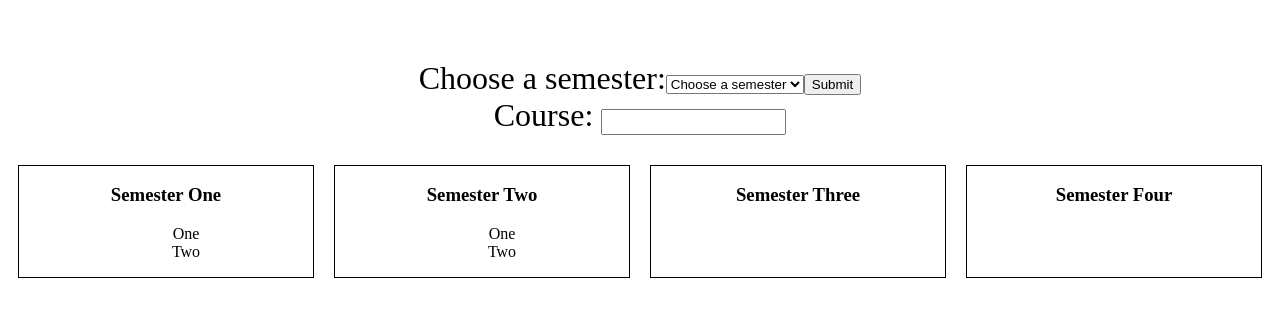
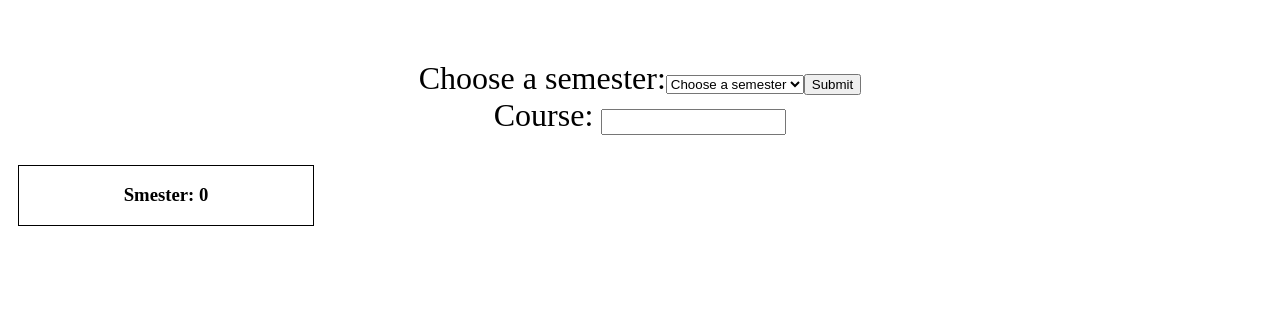
Before and after one commit to gustavoweb33/school-courses-with-react, a React (Create React App) app: page / in a window 1280 px wide. Shown: the top 316 px of the page. Built offline with nearby package versions, Linux system fonts and the light colour scheme.

Commit message:
updated files to display courses

```diff
--- a/src/components/SearchForm.js
+++ b/src/components/SearchForm.js
@@ -11,10 +11,10 @@ const searchForm = (props) => {
                 <select id='semester' onChange={props.submit}>
 
                     <option >Choose a semester</option>
-                    <option value={0}>1</option>
-                    <option value={1}>2</option>
-                    <option value={2}>3</option>
-                    <option value={3}>4</option>
+                    <option value={1}>1</option>
+                    <option value={2}>2</option>
+                    <option value={3}>3</option>
+                    <option value={4}>4</option>
                 </select>
                 <button onClick={props.click}>Submit</button>
             </form>
--- a/src/components/SemesterTables.js
+++ b/src/components/SemesterTables.js
@@ -1,28 +1,22 @@
 import React from 'react';
 import '../containers/SemesterTables.css';
 
-const SemesterTables = () => {
+
+const SemesterTables = (props) => {
+    let userChosenSemester = props.semesterValue;
+    const userChosenCourses = props.chosenCourses;
+    console.log(userChosenCourses);
     return (
         <div className='grid-container'>
             <div>
-                <h3>Semester One</h3>
-                <ul>
-                    <li>One</li>
-                    <li>Two</li>
-                </ul>
-            </div>
-            <div>
-                <h3>Semester Two</h3>
-                <ul>
-                    <li>One</li>
-                    <li>Two</li>
-                </ul>
-            </div>
-            <div>
-                <h3>Semester Three</h3>
-            </div>
-            <div>
-                <h3>Semester Four</h3>
+                <h3>Smester:  {userChosenSemester}</h3>
+
+                    {
+                        userChosenCourses.map(course => {
+                            return <li key={course}>{course}</li>
+                        })
+                    }
+
             </div>
         </div>
     );
--- a/src/containers/App.js
+++ b/src/containers/App.js
@@ -12,17 +12,14 @@ class App extends Component {
       courses: courses,
       searchCourses: [],
       checkedCourses: [],
-      semester: [
-        { one: 'one' },
-        { two: 'two' },
-        { three: 'three' },
-        { four: 'four' }
-      ]
+      previousState: {},
+      semesterCourses: [],
+      semesterChosen: 0
     }
   }
 
   getInputValue = (event) => {
-    let name = event.target.value;
+    const name = event.target.value;
 
     if (name.length === 0) {
       this.setState({ searchCourses: [] });
@@ -31,7 +28,7 @@ class App extends Component {
 
     const schoolCourses = this.state.courses;
 
-    let filteredCourses = schoolCourses.filter((course) => {
+    const filteredCourses = schoolCourses.filter((course) => {
       return course.prefix.toLowerCase().includes(name.toLowerCase());
     });
 
@@ -42,18 +39,12 @@ class App extends Component {
   getSemesterValue = (event) => {
     event.preventDefault();
     const selectedSemester = Number(event.target.value);
-
-
-    for(let i = 0; i < this.state.semester.length; i++) {
-      if(i === selectedSemester) {
-        //console.log(this.state.semester[i]);
-        this.displayValue(this.state.semester[i]);
-      }
-    }
+    this.setState({ semesterChosen: selectedSemester })
   }
 
   getCheckBoxValue = (event) => {
-    let checkedCoursesList = [...this.state.checkedCourses];
+    //remove the unchecked boxes(courses) from the array
+    const checkedCoursesList = [...this.state.checkedCourses];
 
     if (!(this.state.checkedCourses.includes(event.target.value)) && event.target.checked) {
       checkedCoursesList.push(event.target.value)
@@ -67,7 +58,6 @@ class App extends Component {
 
 
   render() {
-    //console.log('object:' + this.state.checkedCourses)
     let searchCoursesChecked = null;
     if (this.state.searchCourses.length !== 0) {
 
@@ -87,7 +77,9 @@ class App extends Component {
           submit={this.getSemesterValue} />
 
         {searchCoursesChecked}
-        <SemesterTables />
+        <SemesterTables
+        semesterValue={this.state.semesterChosen}
+        chosenCourses={this.state.checkedCourses}/>
       </div>
     );
   }
```
